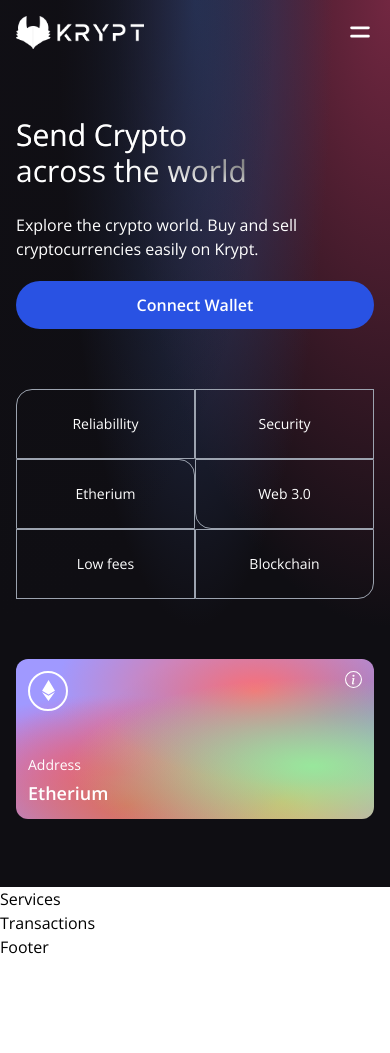
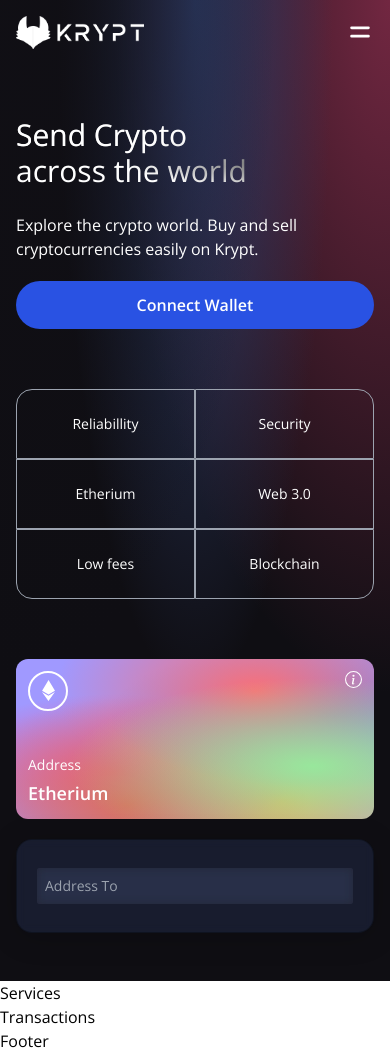
Before and after one commit to Npammer/blockchain-portofolio, a React (Vite) app in the folder client/: page / in a window 390 px wide. Before the commit the page ends 959 px from the top, so only its background shows below. Built offline with nearby package versions, Linux system fonts and the light colour scheme.

Commit message:
First form input done

```diff
--- a/client/src/components/Welcome.jsx
+++ b/client/src/components/Welcome.jsx
@@ -5,6 +5,17 @@ import { BsInfoCircle } from "react-icons/bs";
 import { Loader } from "./";
 
 const commonStyles = "min-h-[70px] sm:px-0 px-2 sm:min-w-[120px] flex justify-center items-center border-[0.5px] border-gray-400 text-sm font-light text-white";
+
+const Input = ({placeholder, name, type, value, handleChange}) => (
+    <input
+        placeholder={placeholder}
+        type={type}
+        step="0.0001"
+        value={value}
+        onChange={(e) => handleChange(e, name)}
+        className="my-2 w-full rounded-sm p-2 outline-none bg-trasparent text-white border-none text-sm white-glassmorphism"
+    />
+)
 
 const Welcome = () => {
 
@@ -24,7 +35,8 @@ const Welcome = () => {
                     <button
                         type="button"
                         onClick={connectWallet}
-                        className="flex flex-row justify-center times-center my-5 bg-[#2952e3] p-3 rounded-full cursor-pointer hover:bg-[#2546bd]"
+                        className="flex flex-row justify-center times-center my-5
+                        bg-[#2952e3] p-3 rounded-full cursor-pointer hover:bg-[#2546bd]"
                     >
                         <p className="text-white text-base font-semibold">
                             Connect Wallet
@@ -34,16 +46,16 @@ const Welcome = () => {
                         <div className={`rounded-tl-2xl ${commonStyles}`}>
                             Reliabillity
                         </div>
-                        <div className={commonStyles}>
+                        <div className={`rounded-tr-2xl sm:rounded-none ${commonStyles}`} >
                             Security
                         </div>
-                        <div className={`rounded-tr-2xl ${commonStyles}`}>
+                        <div className={`sm:rounded-tr-2xl ${commonStyles}`}>
                             Etherium
                         </div>
-                        <div className={`rounded-bl-2xl ${commonStyles}`}>
+                        <div className={`sm:rounded-bl-2xl ${commonStyles}`}>
                             Web 3.0
                         </div>
-                        <div className={commonStyles}>
+                        <div className={`rounded-bl-2xl sm:rounded-none ${commonStyles}`}>
                             Low fees
                         </div>
                         <div className={`rounded-br-2xl ${commonStyles}`}>
@@ -70,6 +82,9 @@ const Welcome = () => {
                             </div>
                         </div>
                     </div>
+                    <div className="p-5 sm:w-96 w-full flex flex-col justify-start items-center blue-glassmorphism">
+                        <Input placeholder="Address To" name="adressTo" type="text" handleChange={() => {}} />
+                    </div>
                 </div>
             </div>
         </div>
```
